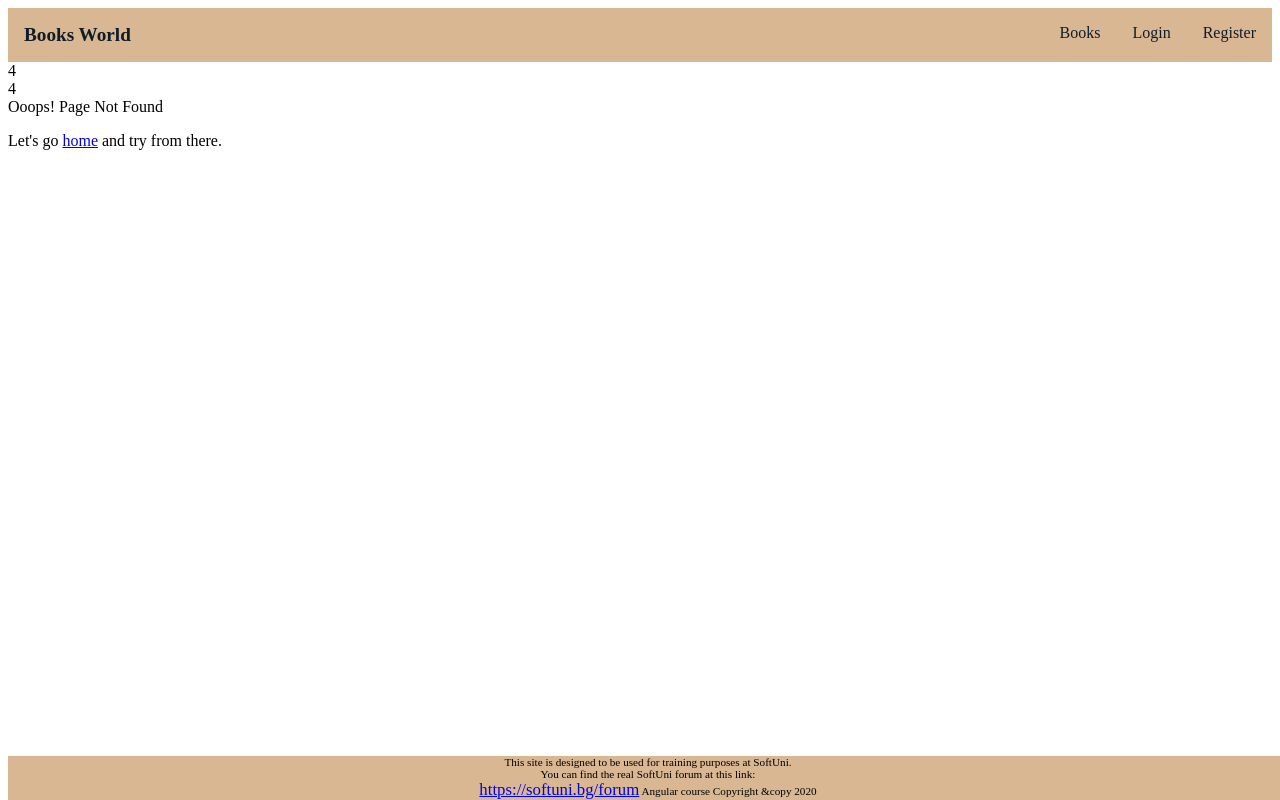
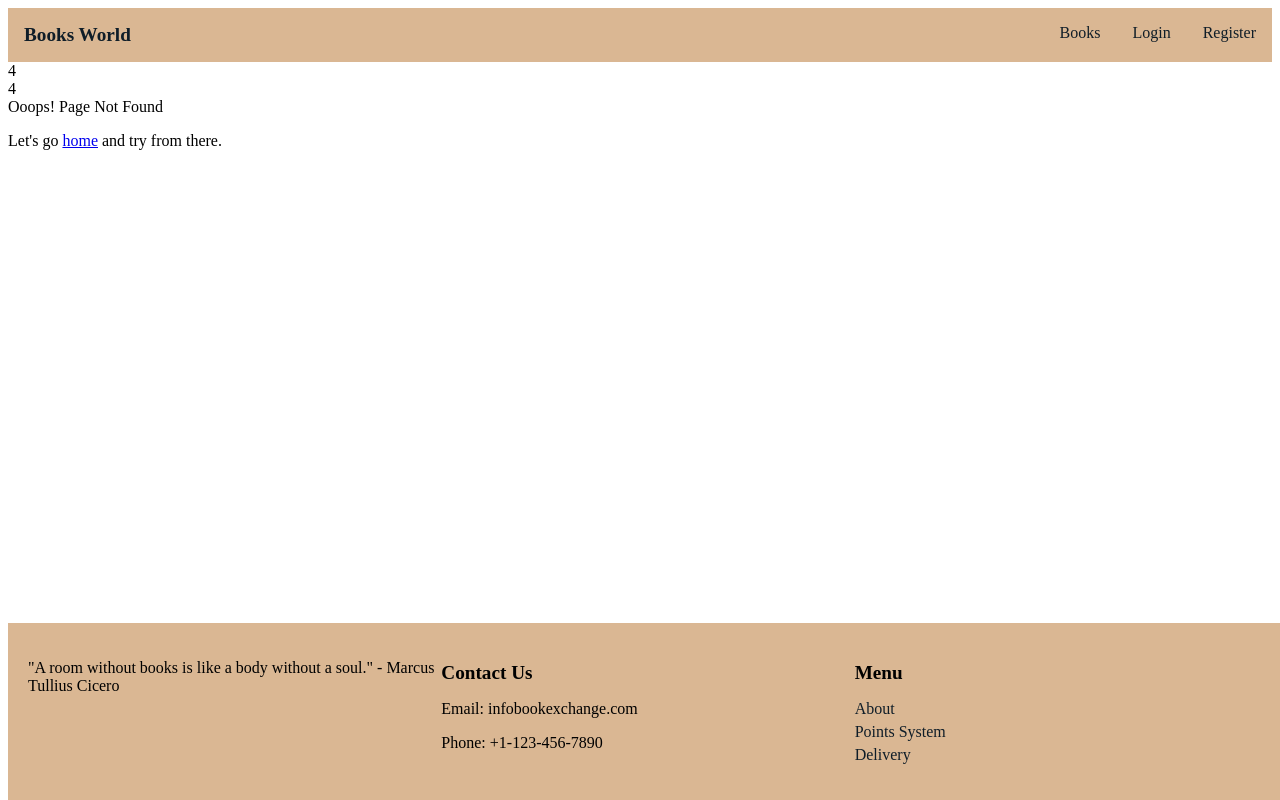
Before and after one commit to dvmitkova/books-world, an Angular app in the folder client/: page /404 in a window 1280 px wide. Built offline with nearby package versions, Linux system fonts and the light colour scheme.

Commit message:
Added footer design

```diff
--- a/client/src/app/app.module.ts
+++ b/client/src/app/app.module.ts
@@ -6,16 +6,15 @@ import { AppComponent } from './app.component';
 import { CoreModule } from './core/core.module';
 import { SharedModule } from './shared/shared.module';
 import { HomeComponent } from './components/pages/home/home.component';
-import { TitleComponent } from './components/partials/title/title.component';
 import { FormsModule } from '@angular/forms';
 import { AuthComponent } from './auth/auth.component';
 import { NotFoundComponent } from './components/pages/not-found/not-found.component';
+import { UserModule } from './components/user/user.module';
 
 @NgModule({
   declarations: [
     AppComponent,
     HomeComponent,
-    TitleComponent,
     AuthComponent,
     NotFoundComponent,
   ],
@@ -25,6 +24,7 @@ import { NotFoundComponent } from './components/pages/not-found/not-found.compon
     CoreModule,
     SharedModule,
     FormsModule,
+    UserModule,
   ],
   providers: [],
   bootstrap: [AppComponent]
--- a/client/src/app/components/partials/title/title.component.css
+++ /dev/null
@@ -1,3 +0,0 @@
-h1 {
-    color: #616161;
-  }
--- a/client/src/app/components/partials/title/title.component.html
+++ /dev/null
@@ -1,3 +0,0 @@
-<h1 [ngStyle]="{ margin: margin, fontSize: fontSize }">
-    {{ title }}
-  </h1>
--- a/client/src/app/components/partials/title/title.component.ts
+++ /dev/null
@@ -1,17 +0,0 @@
-import { Component, Input } from '@angular/core';
-
-@Component({
-  selector: 'app-title',
-  templateUrl: './title.component.html',
-  styleUrls: ['./title.component.css']
-})
-export class TitleComponent {
-  @Input()
-  title!: string;
-
-  @Input()
-  margin? = '1rem 0 1rem 0.2rem';
-
-  @Input()
-  fontSize? = '1.7rem';
-}
--- a/client/src/app/components/user/login/login.component.html
+++ b/client/src/app/components/user/login/login.component.html
@@ -1,5 +1,5 @@
 <div class="container">
-  <form class="login" #form="ngForm" (ngSubmit)="login(form)">
+  <form class="login" #form="ngForm" >
     <h2>Login Form</h2>
 
     <p class="field field-icon">
@@ -20,7 +20,7 @@
         <p class="error" *ngIf="inputEmail.errors?.['required']">
             Email is required!
         </p>
-        <!-- ! Implement email-validation logic!!! -->
+        ! Implement email-validation logic!!!
       </ng-container>
 
       <p class="field field-icon">
--- a/client/src/app/components/user/login/login.component.ts
+++ b/client/src/app/components/user/login/login.component.ts
@@ -9,17 +9,17 @@ import { UserService } from 'src/app/components/user/user.service';
   styleUrls: ['./login.component.css']
 })
 export class LoginComponent {
-  constructor(private userService: UserService, private router: Router) {}
+  // constructor(private userService: UserService, private router: Router) {}
 
-  login(form: NgForm) {
-    if (form.invalid) {
-      return;
-    }
+  // login(form: NgForm) {
+  //   if (form.invalid) {
+  //     return;
+  //   }
 
-    const { email, password } = form.value;
+  //   const { email, password } = form.value;
 
-    this.userService.login(email, password).subscribe(() => {
-      this.router.navigate(['/home'])
-    })
-  }
+  //   this.userService.login(email, password).subscribe(() => {
+  //     this.router.navigate(['/home'])
+  //   })
+  // }
 }
--- a/client/src/app/core/core.module.ts
+++ b/client/src/app/core/core.module.ts
@@ -3,6 +3,7 @@ import { CommonModule } from '@angular/common';
 import { HeaderComponent } from './header/header.component';
 import { FooterComponent } from './footer/footer.component';
 import { ErrorComponent } from './error/error.component';
+import { RouterModule } from '@angular/router';
 
 
 
@@ -13,7 +14,8 @@ import { ErrorComponent } from './error/error.component';
     ErrorComponent
   ],
   imports: [
-    CommonModule
+    CommonModule,
+    RouterModule
   ],
   exports: [HeaderComponent, FooterComponent],
 })
--- a/client/src/app/core/footer/footer.component.css
+++ b/client/src/app/core/footer/footer.component.css
@@ -1,19 +1,58 @@
 footer {
-    background: #dab793;
-
-    margin-top: 1em;
     position: absolute;
     bottom: 0;
     width: 100%;
-}
+    background: #dab793;
+    padding: 20px 0;
+    font-weight: 500;
+  }
 
-footer p {
-    margin: 0;
+  .container {
+    display: flex;
+    justify-content: space-between;
+    align-items: flex-start;
+    margin: 0 auto;
+    padding: 0 20px;
+    box-sizing: border-box;
+  }
+
+  .quote {
+    flex: 1;
+    align-self: flex-start;
+    text-align: left;
+    display: inline-block;
+  }
+
+  .quote p {
+    font-size: 1rem;
+  }
+
+  .contacts,
+  .menu {
+    flex: 1;
+  }
+
+  h3 {
+    font-size: 1.2rem;
+    margin-bottom: 10px;
+  }
+
+  ul {
+    list-style-type: none;
     padding: 0;
-    font-size: 0.7em;
-    text-align: center;
-}
+  }
 
-footer span {
-    font-size: 1.5em;
-}
+  ul li {
+    margin-bottom: 5px;
+  }
+
+  ul li a {
+    color: #0f1d28;
+    text-decoration: none;
+  }
+
+  ul li a:hover {
+    background: #94765a;
+    color: white;
+    cursor: pointer;
+  }
--- a/client/src/app/core/footer/footer.component.html
+++ b/client/src/app/core/footer/footer.component.html
@@ -1,6 +1,20 @@
 <footer>
-    <p>This site is designed to be used for training purposes at SoftUni.</p>
-    <p>You can find the real SoftUni forum at this link:</p>
-    <p><span><a href="https://softuni.bg/forum">https://softuni.bg/forum</a></span> Angular course Copyright &copy
-        2020</p>
-</footer>
+    <div class="container">
+      <div class="quote">
+        <p>"A room without books is like a body without a soul." - Marcus Tullius Cicero</p>
+      </div>
+      <div class="contacts">
+        <h3>Contact Us</h3>
+        <p>Email: infobookexchange.com</p>
+        <p>Phone: +1-123-456-7890</p>
+      </div>
+      <div class="menu">
+        <h3>Menu</h3>
+        <ul>
+          <li><a href="/about">About</a></li>
+          <li><a href="/points">Points System</a></li>
+          <li><a href="/delivery">Delivery</a></li>
+        </ul>
+      </div>
+    </div>
+  </footer>
--- a/client/src/app/core/header/header.component.html
+++ b/client/src/app/core/header/header.component.html
@@ -3,9 +3,15 @@
       <a routerLink="/welcome" class="logo">Books World</a>
       <nav>
         <ul>
-            <a routerLink="/catalog">Books</a>
-            <a routerLink="/login">Login</a>
-            <a routerLink="/register">Register</a>
+            <li>
+              <a routerLink="/home">Books</a>
+            </li>
+            <li>
+              <a routerLink="/login">Login</a>
+            </li>
+            <li>
+              <a routerLink="/register">Register</a>
+            </li>
         </ul>
       </nav>
     </div>
```
Lines whose indentation alone changed are shown as unchanged.
